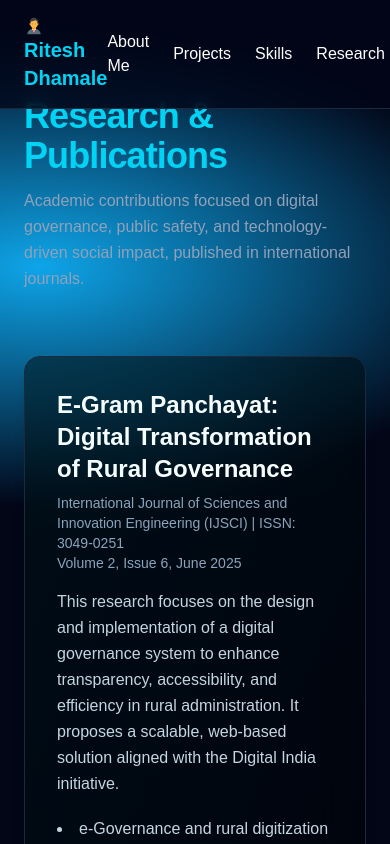
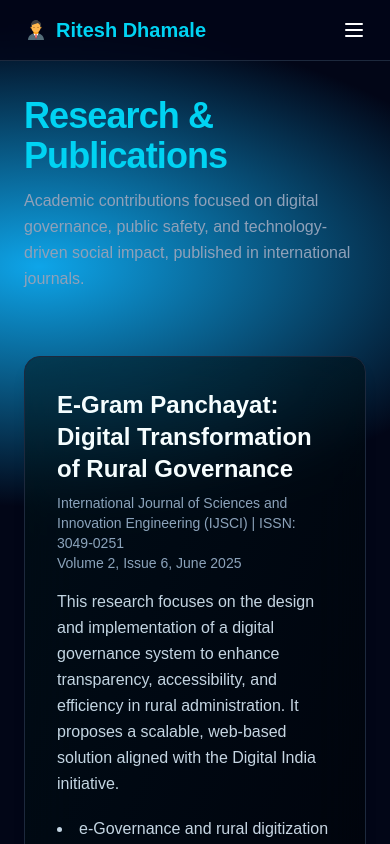
Before and after one commit to Ritesh-1703/Portfolio, a Next.js app: page /research in a window 390 px wide. Shown: the top 844 px of the page. Built offline with nearby package versions, Linux system fonts and the light colour scheme.

Commit message:
Final edit mobile visible

```diff
--- a/components/Navbar.tsx
+++ b/components/Navbar.tsx
@@ -1,19 +1,28 @@
 "use client";
 
+import { useState } from "react";
 import Link from "next/link";
 import ThemeToggle from "./ThemeToggle";
 import { FcBusinessman } from "react-icons/fc";
+import { MenuIcon, XIcon } from "@heroicons/react/outline";
 
 export default function Navbar() {
+  const [isOpen, setIsOpen] = useState(false);
+
   return (
     <nav className="fixed top-0 w-full z-50 bg-slate-950/80 backdrop-blur border-b border-slate-800">
       <div className="max-w-7xl mx-auto px-6 py-4 flex justify-between items-center">
-        <Link href="/" className="text-xl font-bold text-cyan-400 ">
-          <FcBusinessman size={20} color="white" />
+        {/* Logo */}
+        <Link
+          href="/"
+          className="flex items-center text-xl font-bold text-cyan-400 gap-2"
+        >
+          <FcBusinessman size={24} />
           Ritesh Dhamale
         </Link>
 
-        <div className="flex items-center gap-6">
+        {/* Desktop Links */}
+        <div className="hidden sm:flex items-center gap-6">
           <Link href="/about" className="hover:text-cyan-400 transition">
             About Me
           </Link>
@@ -29,10 +38,45 @@ export default function Navbar() {
           <Link href="/contact" className="hover:text-cyan-400 transition">
             Contact
           </Link>
-
           <ThemeToggle />
         </div>
+
+        {/* Mobile Hamburger */}
+        <div className="sm:hidden flex items-center">
+          <button
+            onClick={() => setIsOpen(!isOpen)}
+            className="text-white focus:outline-none"
+          >
+            {isOpen ? (
+              <XIcon className="w-6 h-6" />
+            ) : (
+              <MenuIcon className="w-6 h-6" />
+            )}
+          </button>
+        </div>
       </div>
+
+      {/* Mobile Menu */}
+      {isOpen && (
+        <div className="sm:hidden px-6 pb-4 flex flex-col gap-3 bg-slate-950/90 backdrop-blur border-b border-slate-800">
+          <Link href="/about" className="hover:text-cyan-400 transition">
+            About Me
+          </Link>
+          <Link href="/projects" className="hover:text-cyan-400 transition">
+            Projects
+          </Link>
+          <Link href="/skills" className="hover:text-cyan-400 transition">
+            Skills
+          </Link>
+          <Link href="/research" className="hover:text-cyan-400 transition">
+            Research
+          </Link>
+          <Link href="/contact" className="hover:text-cyan-400 transition">
+            Contact
+          </Link>
+          <ThemeToggle />
+        </div>
+      )}
     </nav>
   );
 }
```
